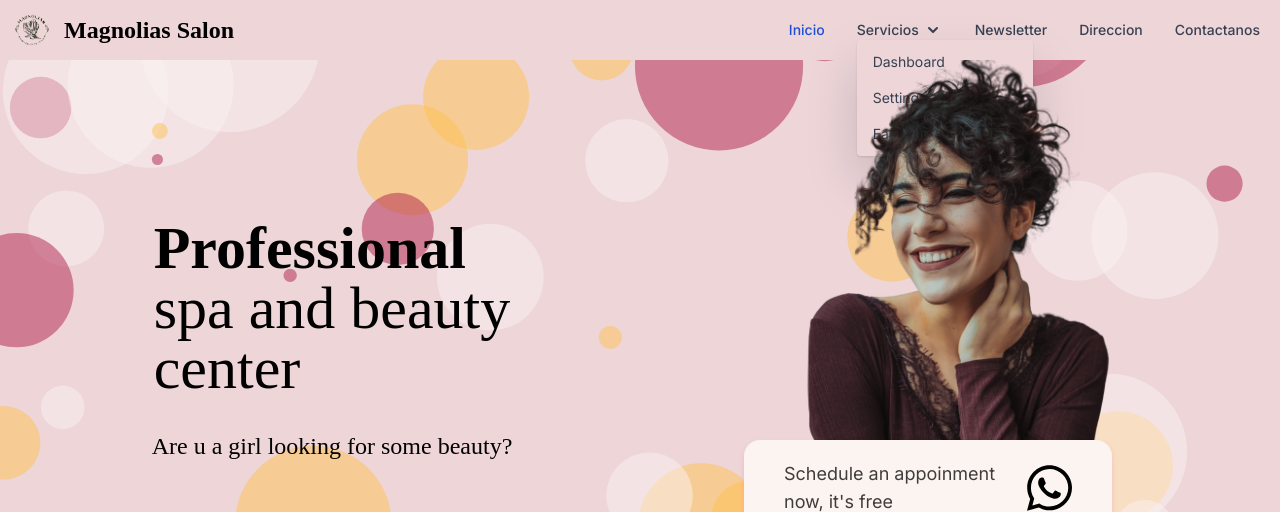
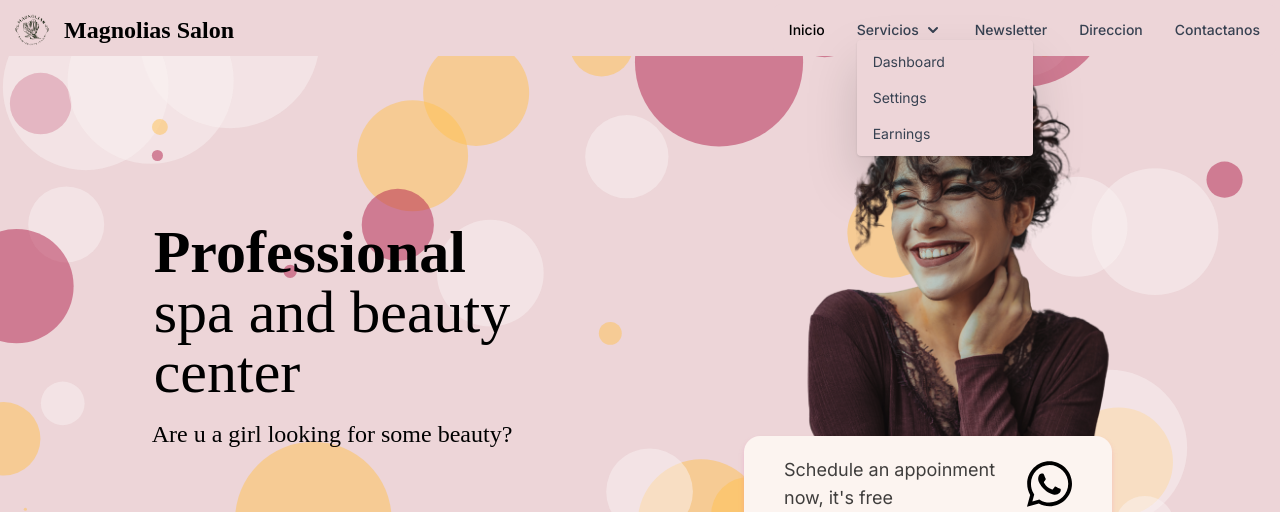
Before and after one commit to galletafromjell666/magnolias-lading-page, a React (Create React App) app: page / in a window 1280 px wide. Both pictures are taken after a click on the button "Servicios". Shown: the top 512 px of the page. Built offline with nearby package versions, Linux system fonts and the light colour scheme; a web font is replaced by a local one.

Commit message:
minor fix

```diff
--- a/src/components/ContactUs.jsx
+++ b/src/components/ContactUs.jsx
@@ -12,7 +12,7 @@ const ContactUs = () => {
             We will be happy to help you
           </h2>
         </div>
-        <div className="w-full flex flex-col lg:flex-row h-[800px] md:h-[400px]">
+        <div className="w-full flex flex-col lg:flex-row h-[650px] md:h-[400px]">
           <div className="h-[220px] mb-6  md:flex-1  md:mb-0 md:h-full">
             <div className="flex flex-col h-full justify-center p-8">
               <h1 className="mx-6 my-6 text-center text-xl font-inter">
--- a/src/components/HeroSection.jsx
+++ b/src/components/HeroSection.jsx
@@ -2,29 +2,34 @@ import React from "react";
 import ParticlesBackground from "./ParticlesBackground";
 const HeroSection = () => {
   return (
-    <div id="hero-section" className="relative  w-full min-w-fit bg-primary flex flex-col md:flex-row md:h-[35rem] text-selection-disable">
+    <div
+      id="hero-section"
+      className="relative  w-full min-w-fit bg-primary flex flex-col md:flex-row md:h-[35rem] text-selection-disable"
+    >
       <ParticlesBackground />
       <div className="flex-1 w-100 md:w-40 z-10 ">
-        <div className="flex font-averia h-full w-full py-5 justify-center items-center flex-col text-5xl md:text-6xl md:py-0 md:pl-6">
+        <div className="flex font-averia h-full w-full pt-4 pb-2 justify-center items-center flex-col text-4xl md:text-6xl md:py-0 md:pl-6">
           <div>
             <h1 className="font-bold self">Professional</h1>
             <h1>
               spa and beauty <br></br>center
             </h1>
           </div>
-          <h2 className=" mt-8 text-xl md:text-2xl">
+          <h2 className=" mt-4 text-xl md:text-2xl">
             Are u a girl looking for some beauty?
           </h2>
         </div>
       </div>
-      <div className="relative flex-1 w-100 md:w-60 z-10 max-width">
+      <div className="relative w-100 h-[400px] md:flex-1 md:h-full md:w-60">
         <img
           className="h-full mx-auto"
           src="/hero-pexels-vincenzo-giove-1925482.png"
           alt="girl smiling"
         ></img>
         <div className="absolute w-80 py-4 px-4 md:w-[23rem] h-[6rem] bottom-[15%] inset-x-0 mx-auto flex flex-row justify-around items-center  bg-brick rounded-[1rem] shadow-md shadow-pink-400/25 text-black/75 md:left-[-4rem] md:py-6 md:px-10">
-          <h2 className="text-lg font-inter">Schedule an appoinment now, it's free</h2>
+          <h2 className="text-lg font-inter">
+            Schedule an appoinment now, it's free
+          </h2>
           <img
             className="h-11 md:h-[3.2rem] ml-4 md:ml-0"
             src="/whatsapp.svg"
--- a/src/components/Navbar.jsx
+++ b/src/components/Navbar.jsx
@@ -5,7 +5,7 @@ const Navbar = () => {
   const [isDropdownHover, setisDropdownHover] = useState(false);
 
   return (
-    <nav className="bg-primary font-inter text-2xl border-gray-200 p-1 text-selection-disable">
+    <nav className="sticky top-0 z-50 bg-primary font-inter text-2xl p-1 pb-0 text-selection-disable " >
       <div className="w-full  flex flex-wrap items-center justify-between ">
         <a href="/#" className="flex items-center pl-2">
           <img
@@ -20,7 +20,10 @@ const Navbar = () => {
         <button
           data-collapse-toggle="navbar-dropdown"
           type="button"
-          className="inline-flex items-center p-2 ml-3 text-sm text-gray-500 rounded-lg md:hidden hover:bg-gray-100 focus:outline-none focus:ring-2 focus:ring-gray-200 "
+          className={
+            "inline-flex items-center p-2 ml-3 text-sm text-gray-500 rounded-lg md:hidden " +
+            (isNavOpen && "focus:bg-sky-100/50")
+          }
           aria-controls="navbar-dropdown"
           aria-expanded="false"
           onClick={() => {
@@ -35,9 +38,7 @@ const Navbar = () => {
             viewBox="0 0 20 20"
             xmlns="http://www.w3.org/2000/svg"
           >
-            <path
-              d="M3 5a1 1 0 011-1h12a1 1 0 110 2H4a1 1 0 01-1-1zM3 10a1 1 0 011-1h12a1 1 0 110 2H4a1 1 0 01-1-1zM3 15a1 1 0 011-1h12a1 1 0 110 2H4a1 1 0 01-1-1z"
-            ></path>
+            <path d="M3 5a1 1 0 011-1h12a1 1 0 110 2H4a1 1 0 01-1-1zM3 10a1 1 0 011-1h12a1 1 0 110 2H4a1 1 0 01-1-1zM3 15a1 1 0 011-1h12a1 1 0 110 2H4a1 1 0 01-1-1z"></path>
           </svg>
         </button>
         <div
@@ -48,21 +49,19 @@ const Navbar = () => {
           }
           id="navbar-dropdown"
         >
-          <ul className="flex flex-col p-4 mt-4 border border-gray-100 rounded-lg bg-primary md:flex-row md:space-x-8 md:mt-0 md:text-sm md:font-medium md:border-0 md:bg-primary">
+          <ul className="flex flex-col p-4 mt-4 border-0  rounded-lg md:flex-row md:space-x-8 md:mt-0 md:text-sm md:font-medium md:border-0 md:bg-primary">
             <li>
               <a
                 href="/#"
-                className="block py-2 pl-3 pr-4 text-white bg-blue-700 rounded md:bg-transparent md:text-blue-700 md:p-0 "
+                className="block py-2 pl-3 pr-4 text-black bg-blue-700 rounded md:bg-transparent  md:p-0 "
                 aria-current="page"
               >
                 Inicio
               </a>
             </li>
             <li
-              onMouseEnter={() => {
-                setisDropdownHover(!isDropdownHover);
-              }}
-              onMouseLeave={() => {
+              className="relative"
+              onClick={() => {
                 setisDropdownHover(!isDropdownHover);
               }}
             >
@@ -78,24 +77,28 @@ const Navbar = () => {
                   viewBox="0 0 20 20"
                   xmlns="http://www.w3.org/2000/svg"
                 >
-                  <path
-                    d="M5.293 7.293a1 1 0 011.414 0L10 10.586l3.293-3.293a1 1 0 111.414 1.414l-4 4a1 1 0 01-1.414 0l-4-4a1 1 0 010-1.414z"
-                  ></path>
+                  <path d="M5.293 7.293a1 1 0 011.414 0L10 10.586l3.293-3.293a1 1 0 111.414 1.414l-4 4a1 1 0 01-1.414 0l-4-4a1 1 0 010-1.414z"></path>
                 </svg>
               </button>
               <div
                 id="dropdownNavbar"
                 className={
                   (isDropdownHover ? "absolute" : "hidden") +
-                  " drop-shadow-2xl z-10 font-normal bg-primary divide-y divide-gray-100 rounded shadow w-44 "
+                  " drop-shadow-2xl z-30 font-normal bg-primary divide-y divide-gray-100 rounded shadow w-44 "
                 }
               >
                 <ul
-                  className="py-1 text-sm text-gray-700 "
+                  className="z-30 py-1 text-sm text-gray-700 "
                   aria-labelledby="dropdownLargeButton"
                 >
                   <li>
-                    <a href="/#" className="block px-4 py-2 hover:bg-gray-100 ">
+                    <a
+                      href="/#"
+                      className="block px-4 py-2 hover:bg-gray-100 focus:bg-gray-100 "
+                      onClick={() => {
+                        console.log("clicked dashboard");
+                      }}
+                    >
                       Dashboard
                     </a>
                   </li>
```
Also changed, not shown: 1 other file (tests, documents, lock files or other folders). Lines whose indentation alone changed are shown as unchanged.
